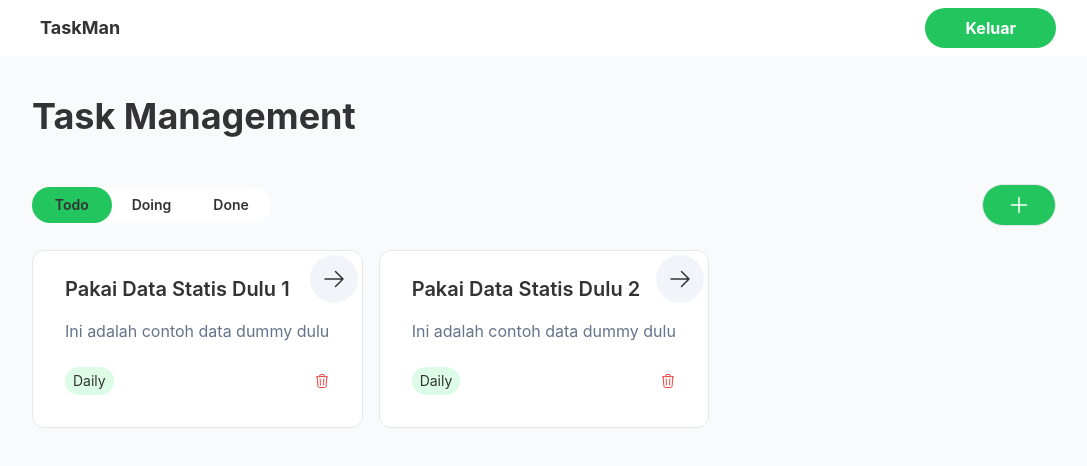
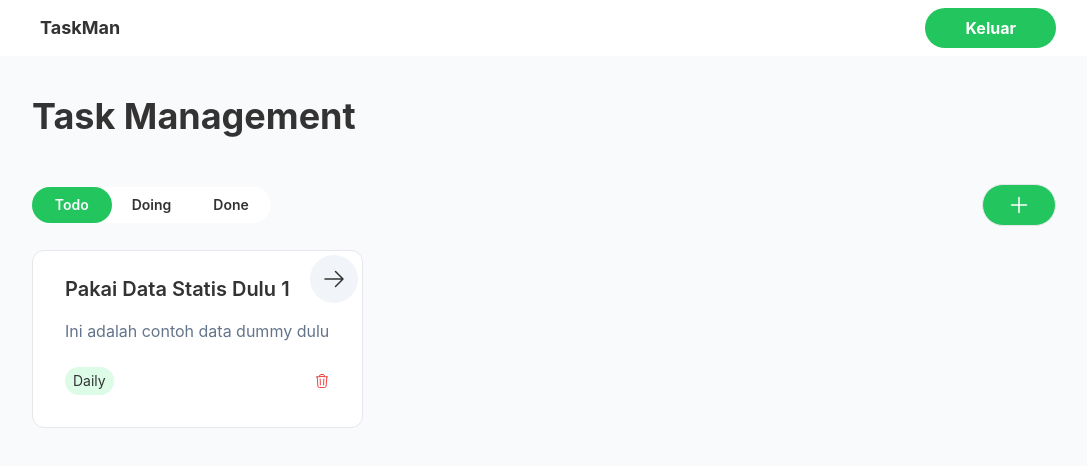
Before and after one commit to rihid/taskman, a React app: page / in a window 1280 px wide. Shown: the top 466 px of the page, without its empty margins (96-1183 px from the left). Built offline with nearby package versions, Linux system fonts and the light colour scheme; the HTML template or start-up script is replaced by a standard one.

Commit message:
refactor: change tab menu into component chunk

```diff
--- a/src/App.jsx
+++ b/src/App.jsx
@@ -8,6 +8,7 @@ import Button from "./components/button";
 import { PlusIcon } from "@heroicons/react/24/solid";
 import AddTaskForm from "./components/add-task-form";
 import EditTaskForm from "./components/edit-task-form";
+import TabMenu from "./components/tab-menu";
 
 const TABMENU = [
   { id: 0, label: 'Todo' },
@@ -24,7 +25,7 @@ const TASKS = [
     schedulde_date: null,
     start_date: null,
     end_date: null,
-    status: 'Todo'
+    status: 'todo'
   },
   {
     id: 2,
@@ -34,7 +35,7 @@ const TASKS = [
     schedulde_date: null,
     start_date: null,
     end_date: null,
-    status: 'Doing'
+    status: 'doing'
   }
 ]
 function App() {
@@ -43,7 +44,7 @@ function App() {
   const [isOpenEditForm, setIsOpenEditForm] = useState(false)
 
   const [tasks, setTasks] = useState(TASKS);
-  const [selectedTask, setSelectedTask] = useState({id: null, name: '', category: '', description: ''})
+  const [selectedTask, setSelectedTask] = useState({ id: null, name: '', category: '', description: '' })
 
   // methods
   const handleOpenForm = (e) => {
@@ -80,18 +81,11 @@ function App() {
         <div className="max-w-full md:max-w-5xl mx-auto py-10">
           <div className="text-4xl font-bold text-foreground pb-6">Task Management</div>
           <div className="flex flex-col gap-4 md:flex-row items-center justify-between my-6">
-            <div className="grid max-w-xs grid-cols-3 bg-background rounded-full">
-              {TABMENU.map((tab, index) =>
-                <button
-                  key={index}
-                  type="button"
-                  className={`px-5 py-2 text-sm font-semibold text-foreground  rounded-full ${activeTab === tab.id ? 'bg-green-500 hover:bg-green-600 text-background' : ''}`}
-                  onClick={() => setActiveTab(tab.id)}
-                >
-                  {tab.label}
-                </button>
-              )}
-            </div>
+            <TabMenu
+              dataMenu={TABMENU}
+              activeTab={activeTab}
+              setActiveTab={setActiveTab}
+            />
             <div className="">
               <Button
                 color="primary"
@@ -101,16 +95,43 @@ function App() {
               </Button>
             </div>
           </div>
+          {activeTab === 0 &&
             <div className="grid grid-cols-1 md:grid-cols-3 gap-4">
-            {tasks.map((task, index) =>
+              {tasks.filter(task => task.status === 'todo').map(task =>
                 <TaskCard
-                key={index}
+                  key={task.id}
                   task={task}
                   deleteTask={deleteTask}
                   showEditForm={handleShowEditForm}
                 />
               )}
             </div>
+          }
+          {activeTab === 1 &&
+            <div className="grid grid-cols-1 md:grid-cols-3 gap-4">
+              {tasks.filter(task => task.status === 'doing').map(task =>
+                <TaskCard
+                  key={task.id}
+                  task={task}
+                  deleteTask={deleteTask}
+                  showEditForm={handleShowEditForm}
+                />
+              )}
+            </div>
+          }
+          {activeTab === 2 &&
+            <div className="grid grid-cols-1 md:grid-cols-3 gap-4">
+              {tasks.filter(task => task.status === 'done').map(task =>
+                <TaskCard
+                  key={task.id}
+                  task={task}
+                  deleteTask={deleteTask}
+                  showEditForm={handleShowEditForm}
+                />
+              )}
+            </div>
+          }
+
         </div>
         {/* form add */}
         {isOpenForm &&
--- /dev/null
+++ b/src/components/tab-menu.jsx
@@ -0,0 +1,20 @@
+import React from 'react';
+
+function TabMenu({dataMenu, activeTab, setActiveTab}) {
+  return (
+    <div className="grid max-w-xs grid-cols-3 bg-background rounded-full">
+      {dataMenu.map((tab, index) =>
+        <button
+          key={index}
+          type="button"
+          className={`px-5 py-2 text-sm font-semibold text-foreground  rounded-full ${activeTab === tab.id ? 'bg-green-500 hover:bg-green-600 text-slate-50' : ''}`}
+          onClick={() => setActiveTab(tab.id)}
+        >
+          {tab.label}
+        </button>
+      )}
+    </div>
+  )
+}
+
+export default TabMenu;
```
Lines whose indentation alone changed are shown as unchanged.
